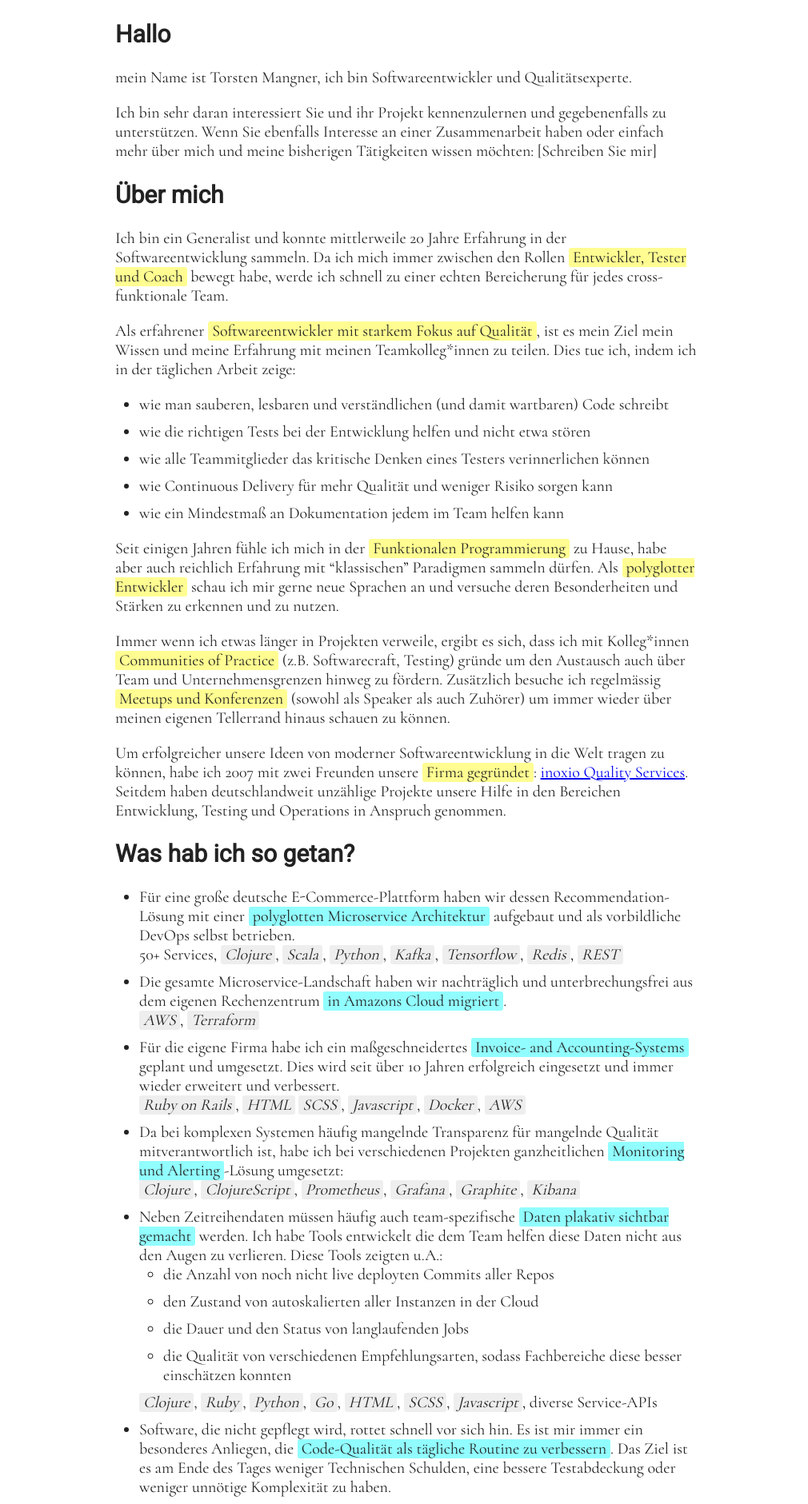
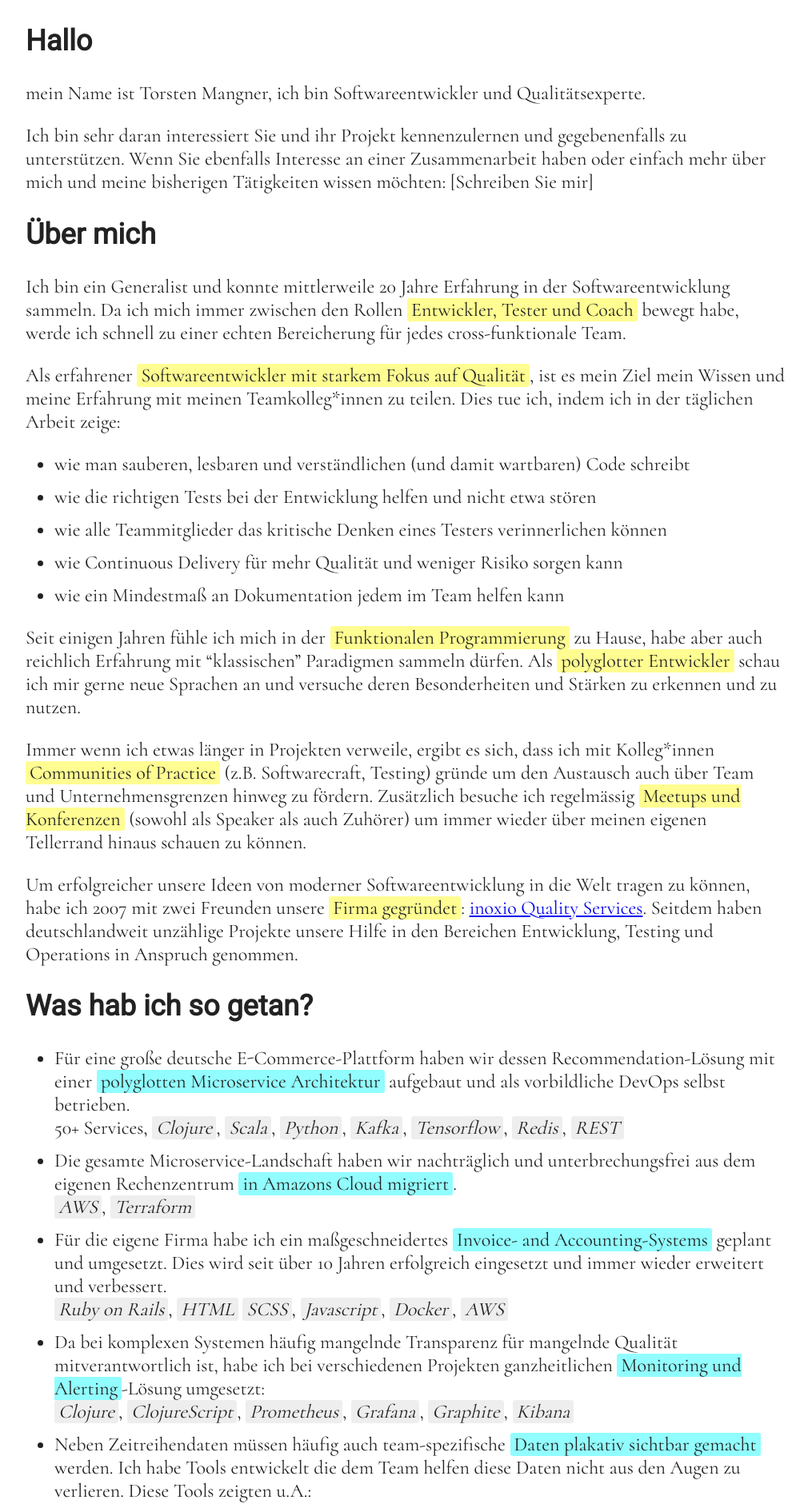
Before and after one commit to alphaone/alphaone.github.io, a Jekyll site: the page built from index.md, in a window 1280 px wide. Shown: the top 1881 px of the page at 80% size, without its empty margins (132-1142 px from the left). Built offline with Jekyll 4.4.1, drawn with Linux system fonts in a browser that asks for light colours; our own code applies the rules of GitHub Pages for plain Markdown files.

Commit message:
Use a bigger font size + wider screen size

```diff
--- a/_sass/application.scss
+++ b/_sass/application.scss
@@ -4,16 +4,16 @@
 body {
     background-color: white;
     color: #222;
-    font-size: 125%;
+    font-size: 150%;
     margin: 0;
     font-family: 'Cormorant', serif;
 }
 
 main {
     margin: 20px;
-    @include md {
+    @include lg {
         margin: 0 auto;
-        width: calc(#{$screen-md-min} - 40px)
+        width: calc(#{$screen-lg-min} - 40px)
     }
 }
 
```
